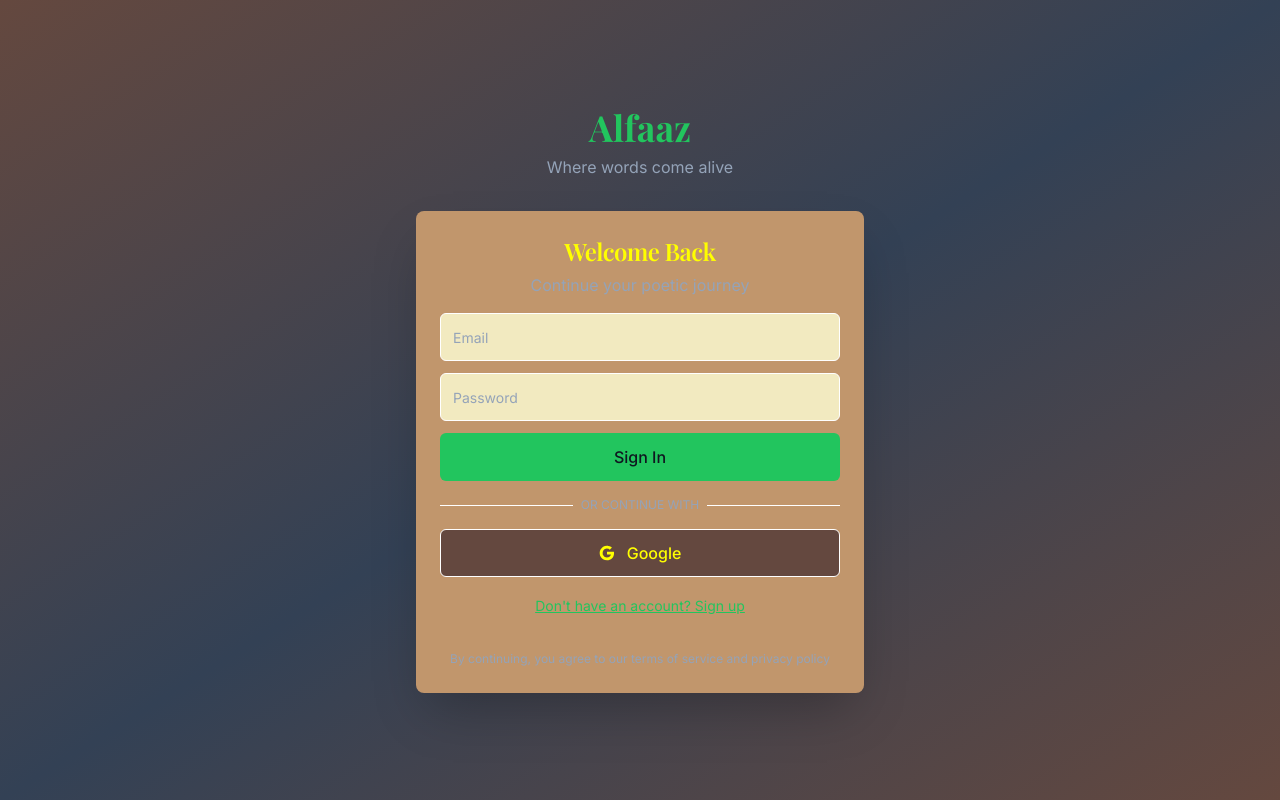
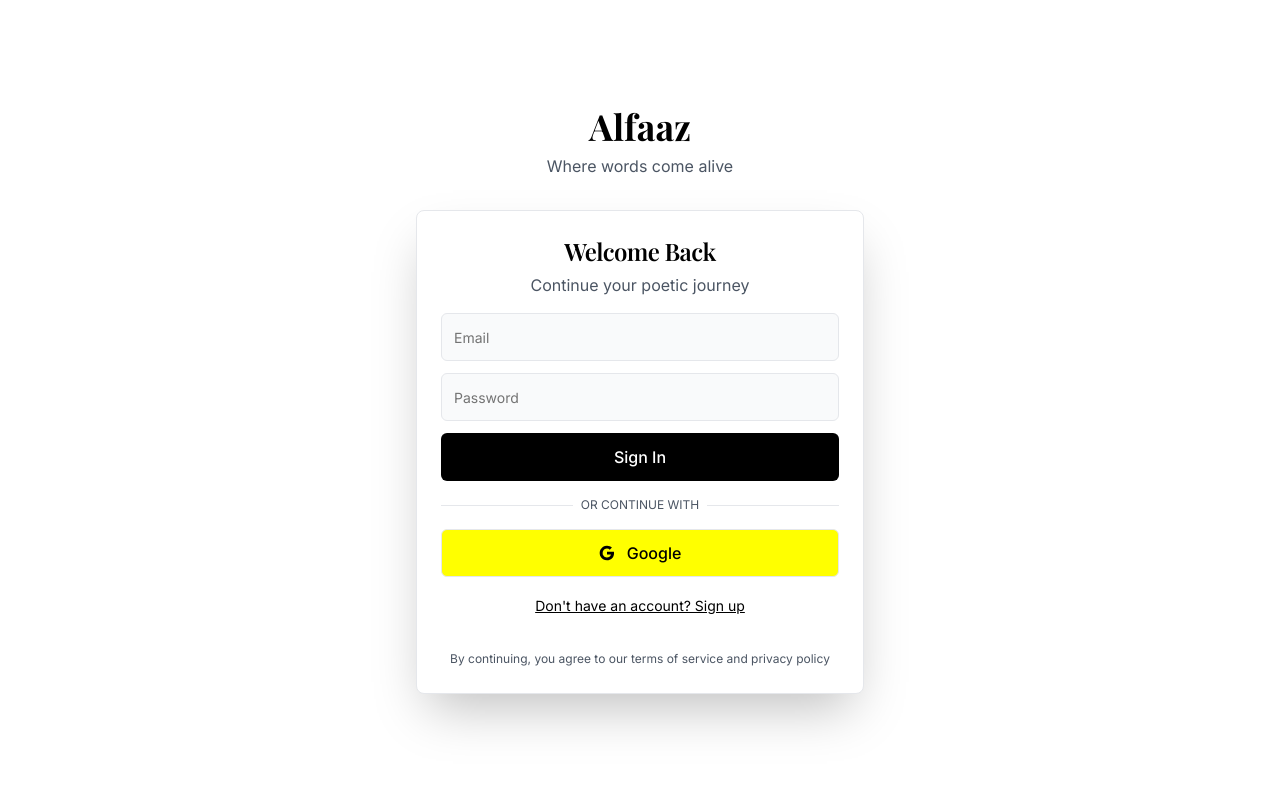
Before and after one commit to jethalalgada06/alfaaz-verse-unveiled, a React (Vite) app: page /auth in a window 1280 px wide. Built offline with nearby package versions, Linux system fonts and the light colour scheme.

Commit message:
Refactor: White and black color theme
Updated the color theme to white and black.
Updated the intro animation to white and black.

```diff
--- a/src/components/IntroAnimation.tsx
+++ b/src/components/IntroAnimation.tsx
@@ -19,24 +19,24 @@ const IntroAnimation = ({ onComplete }: IntroAnimationProps) => {
   }, [onComplete]);
 
   return (
-    <div className="fixed inset-0 bg-gradient-to-br from-primary via-secondary to-accent flex items-center justify-center z-50">
+    <div className="fixed inset-0 bg-white flex items-center justify-center z-50">
       <div className="text-center space-y-8">
         <div className="animate-fade-in">
-          <h1 className="text-6xl md:text-8xl font-serif text-white font-bold tracking-wider">
+          <h1 className="text-6xl md:text-8xl font-serif text-black font-bold tracking-wider">
             Alfaaz
           </h1>
         </div>
 
         {showText && (
           <div className="animate-slide-up">
-            <p className="text-xl md:text-2xl text-white/90 font-light tracking-wide">
+            <p className="text-xl md:text-2xl text-black/70 font-light tracking-wide">
               Where words come alive
             </p>
           </div>
         )}
 
         <div className="flex justify-center pt-8">
-          <div className="w-1 h-16 bg-white/30 animate-pulse"></div>
+          <div className="w-1 h-16 bg-black/30 animate-pulse"></div>
         </div>
       </div>
     </div>
--- a/src/index.css
+++ b/src/index.css
@@ -5,33 +5,33 @@
 
 @layer base {
   :root {
-    --background: 15 23 32;
-    --foreground: 248 250 252;
+    --background: 255 255 255;
+    --foreground: 0 0 0;
 
-    --card: 30 41 59;
-    --card-foreground: 248 250 252;
+    --card: 255 255 255;
+    --card-foreground: 0 0 0;
 
-    --popover: 30 41 59;
-    --popover-foreground: 248 250 252;
+    --popover: 255 255 255;
+    --popover-foreground: 0 0 0;
 
-    --primary: 34 197 94;
-    --primary-foreground: 15 23 32;
+    --primary: 0 0 0;
+    --primary-foreground: 255 255 255;
 
-    --secondary: 71 85 105;
-    --secondary-foreground: 248 250 252;
+    --secondary: 245 245 245;
+    --secondary-foreground: 0 0 0;
 
-    --muted: 51 65 85;
-    --muted-foreground: 148 163 184;
+    --muted: 245 245 245;
+    --muted-foreground: 115 115 115;
 
-    --accent: 34 197 94;
-    --accent-foreground: 15 23 32;
+    --accent: 0 0 0;
+    --accent-foreground: 255 255 255;
 
-    --destructive: 239 68 68;
-    --destructive-foreground: 248 250 252;
+    --destructive: 0 0 0;
+    --destructive-foreground: 255 255 255;
 
-    --border: 71 85 105;
-    --input: 51 65 85;
-    --ring: 34 197 94;
+    --border: 229 229 229;
+    --input: 245 245 245;
+    --ring: 0 0 0;
 
     --radius: 0.5rem;
   }
--- a/src/pages/Auth.tsx
+++ b/src/pages/Auth.tsx
@@ -125,19 +125,19 @@ const Auth = () => {
   };
 
   return (
-    <div className="min-h-screen bg-gradient-to-br from-background via-muted to-background flex items-center justify-center p-3 sm:p-4">
+    <div className="min-h-screen bg-white flex items-center justify-center p-3 sm:p-4">
       <div className="w-full max-w-sm sm:max-w-md animate-scale-in">
         <div className="text-center mb-6 sm:mb-8">
-          <h1 className="text-3xl sm:text-4xl font-serif font-bold text-primary mb-2">Alfaaz</h1>
-          <p className="text-sm sm:text-base text-muted-foreground">Where words come alive</p>
+          <h1 className="text-3xl sm:text-4xl font-serif font-bold text-black mb-2">Alfaaz</h1>
+          <p className="text-sm sm:text-base text-gray-600">Where words come alive</p>
         </div>
 
-        <Card className="glass-card border-0 shadow-2xl">
+        <Card className="bg-white border border-gray-200 shadow-2xl">
           <CardHeader className="text-center pb-3 sm:pb-4 px-4 sm:px-6">
-            <CardTitle className="text-xl sm:text-2xl font-serif text-foreground">
+            <CardTitle className="text-xl sm:text-2xl font-serif text-black">
               {isSignUp ? 'Join Alfaaz' : 'Welcome Back'}
             </CardTitle>
-            <CardDescription className="text-sm sm:text-base text-muted-foreground">
+            <CardDescription className="text-sm sm:text-base text-gray-600">
               {isSignUp
                 ? 'Join the community of poets and storytellers'
                 : 'Continue your poetic journey'
@@ -152,23 +152,23 @@ const Auth = () => {
                 placeholder="Email"
                 value={email}
                 onChange={(e) => setEmail(e.target.value)}
-                className="h-11 sm:h-12 text-base bg-input border-border"
+                className="h-11 sm:h-12 text-base bg-gray-50 border-gray-200"
               />
               <Input
                 type="password"
                 placeholder="Password"
                 value={password}
                 onChange={(e) => setPassword(e.target.value)}
-                className="h-11 sm:h-12 text-base bg-input border-border"
+                className="h-11 sm:h-12 text-base bg-gray-50 border-gray-200"
               />
               <Button
                 onClick={handleEmailAuth}
                 disabled={isLoading}
-                className="w-full bg-primary hover:bg-primary/90 text-primary-foreground h-11 sm:h-12 text-sm sm:text-base font-medium"
+                className="w-full bg-black hover:bg-gray-800 text-white h-11 sm:h-12 text-sm sm:text-base font-medium"
               >
                 {isLoading ? (
                   <div className="flex items-center gap-2">
-                    <div className="w-4 h-4 border-2 border-primary-foreground/20 border-t-primary-foreground rounded-full animate-spin"></div>
+                    <div className="w-4 h-4 border-2 border-white/20 border-t-white rounded-full animate-spin"></div>
                     <span className="text-xs sm:text-sm">
                       {isSignUp ? 'Creating account...' : 'Signing in...'}
                     </span>
@@ -181,10 +181,10 @@ const Auth = () => {
 
             <div className="relative">
               <div className="absolute inset-0 flex items-center">
-                <span className="w-full border-t border-border" />
+                <span className="w-full border-t border-gray-200" />
               </div>
               <div className="relative flex justify-center text-xs uppercase">
-                <span className="bg-card px-2 text-muted-foreground">Or continue with</span>
+                <span className="bg-white px-2 text-gray-600">Or continue with</span>
               </div>
             </div>
 
@@ -192,11 +192,11 @@ const Auth = () => {
               onClick={handleGoogleAuth}
               disabled={isLoading}
               variant="outline"
-              className="w-full h-11 sm:h-12 text-sm sm:text-base font-medium border-border hover:bg-muted"
+              className="w-full h-11 sm:h-12 text-sm sm:text-base font-medium border-gray-200 hover:bg-gray-50"
             >
               {isLoading ? (
                 <div className="flex items-center gap-2">
-                  <div className="w-4 h-4 border-2 border-muted-foreground/30 border-t-muted-foreground rounded-full animate-spin"></div>
+                  <div className="w-4 h-4 border-2 border-gray-400/30 border-t-gray-400 rounded-full animate-spin"></div>
                   <span className="text-xs sm:text-sm">Connecting...</span>
                 </div>
               ) : (
@@ -217,7 +217,7 @@ const Auth = () => {
               <button
                 type="button"
                 onClick={() => setIsSignUp(!isSignUp)}
-                className="text-xs sm:text-sm text-primary hover:text-primary/80 underline"
+                className="text-xs sm:text-sm text-black hover:text-gray-600 underline"
               >
                 {isSignUp
                   ? 'Already have an account? Sign in'
@@ -227,7 +227,7 @@ const Auth = () => {
             </div>
 
             <div className="text-center pt-3 sm:pt-4">
-              <p className="text-xs text-muted-foreground leading-relaxed">
+              <p className="text-xs text-gray-600 leading-relaxed">
                 By continuing, you agree to our terms of service and privacy policy
               </p>
             </div>
--- a/src/pages/Home.tsx
+++ b/src/pages/Home.tsx
@@ -75,32 +75,32 @@ const Home = () => {
   };
 
   return (
-    <div className="min-h-screen bg-background">
+    <div className="min-h-screen bg-white">
       <Navigation />
 
       <main className="max-w-4xl mx-auto p-4 pt-8">
         <div className="mb-8">
-          <h2 className="text-3xl font-serif font-bold text-foreground mb-2">Your Feed</h2>
-          <p className="text-muted-foreground">Discover beautiful poetry from our community</p>
+          <h2 className="text-3xl font-serif font-bold text-black mb-2">Your Feed</h2>
+          <p className="text-gray-600">Discover beautiful poetry from our community</p>
         </div>
 
         {loading ? (
           <div className="space-y-6">
             {[1, 2, 3].map((i) => (
-              <div key={i} className="bg-card rounded-lg p-6 animate-pulse">
+              <div key={i} className="bg-white border border-gray-200 rounded-lg p-6 animate-pulse">
                 <div className="flex items-center gap-3 mb-4">
-                  <div className="w-10 h-10 bg-muted rounded-full"></div>
+                  <div className="w-10 h-10 bg-gray-200 rounded-full"></div>
                   <div className="space-y-2">
-                    <div className="w-24 h-4 bg-muted rounded"></div>
-                    <div className="w-16 h-3 bg-muted rounded"></div>
+                    <div className="w-24 h-4 bg-gray-200 rounded"></div>
+                    <div className="w-16 h-3 bg-gray-200 rounded"></div>
                   </div>
                 </div>
                 <div className="space-y-3">
-                  <div className="w-48 h-6 bg-muted rounded"></div>
+                  <div className="w-48 h-6 bg-gray-200 rounded"></div>
                   <div className="space-y-2">
-                    <div className="w-full h-4 bg-muted rounded"></div>
-                    <div className="w-3/4 h-4 bg-muted rounded"></div>
-                    <div className="w-5/6 h-4 bg-muted rounded"></div>
+                    <div className="w-full h-4 bg-gray-200 rounded"></div>
+                    <div className="w-3/4 h-4 bg-gray-200 rounded"></div>
+                    <div className="w-5/6 h-4 bg-gray-200 rounded"></div>
                   </div>
                 </div>
               </div>
@@ -117,8 +117,8 @@ const Home = () => {
         ) : (
           <div className="text-center py-12">
             <span className="text-6xl mb-4 block">📝</span>
-            <h3 className="text-xl font-serif text-foreground mb-2">No poems yet</h3>
-            <p className="text-muted-foreground">Be the first to share a poem with the community!</p>
+            <h3 className="text-xl font-serif text-black mb-2">No poems yet</h3>
+            <p className="text-gray-600">Be the first to share a poem with the community!</p>
           </div>
         )}
       </main>
--- a/tailwind.config.ts
+++ b/tailwind.config.ts
@@ -26,20 +26,20 @@ export default {
 				background: 'hsl(var(--background))',
 				foreground: 'hsl(var(--foreground))',
 				primary: {
-					DEFAULT: 'rgb(34 197 94)',
-					foreground: 'rgb(15 23 32)'
+					DEFAULT: 'rgb(0 0 0)',
+					foreground: 'rgb(255 255 255)'
 				},
 				secondary: {
-					DEFAULT: 'rgb(71 85 105)',
-					foreground: 'rgb(248 250 252)'
+					DEFAULT: 'rgb(245 245 245)',
+					foreground: 'rgb(0 0 0)'
 				},
 				accent: {
-					DEFAULT: 'rgb(34 197 94)',
-					foreground: 'rgb(15 23 32)'
+					DEFAULT: 'rgb(0 0 0)',
+					foreground: 'rgb(255 255 255)'
 				},
 				muted: {
-					DEFAULT: 'rgb(51 65 85)',
-					foreground: 'rgb(148 163 184)'
+					DEFAULT: 'rgb(245 245 245)',
+					foreground: 'rgb(115 115 115)'
 				},
 				destructive: {
 					DEFAULT: 'hsl(var(--destructive))',
```
